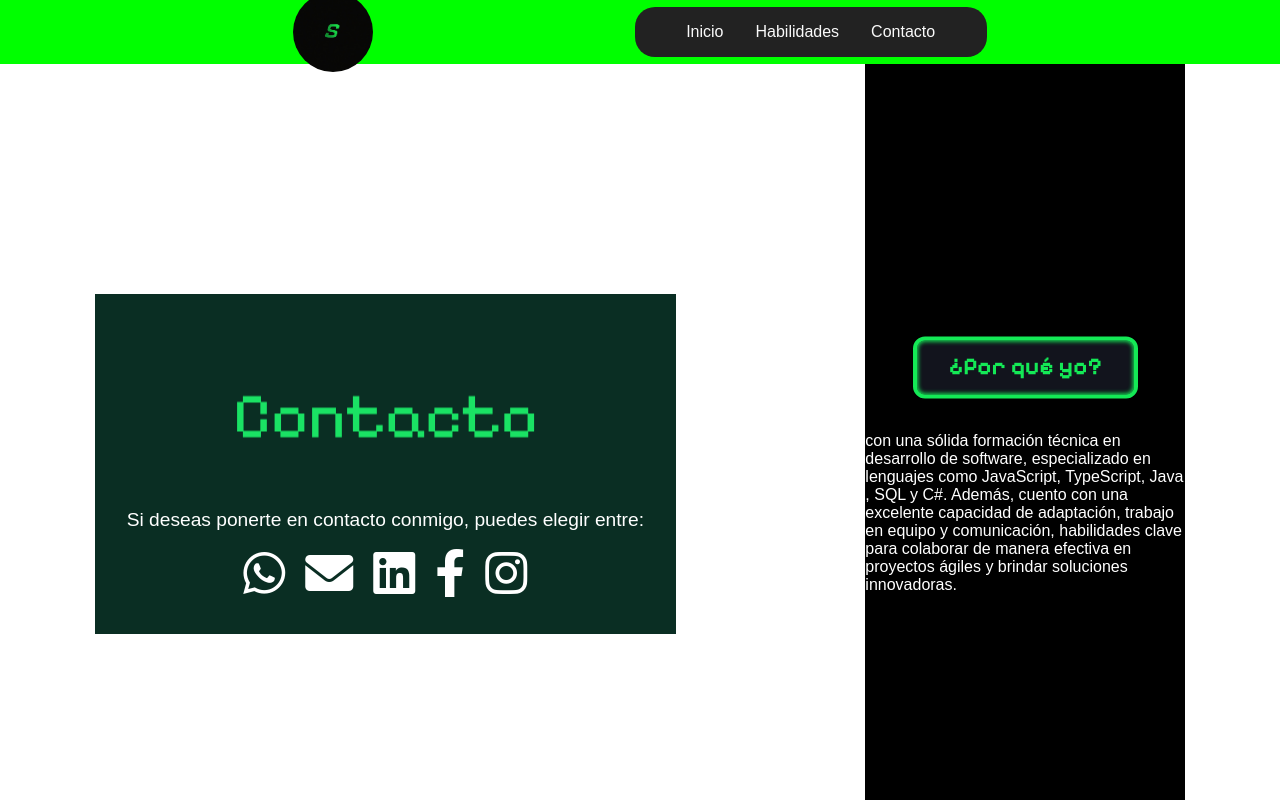
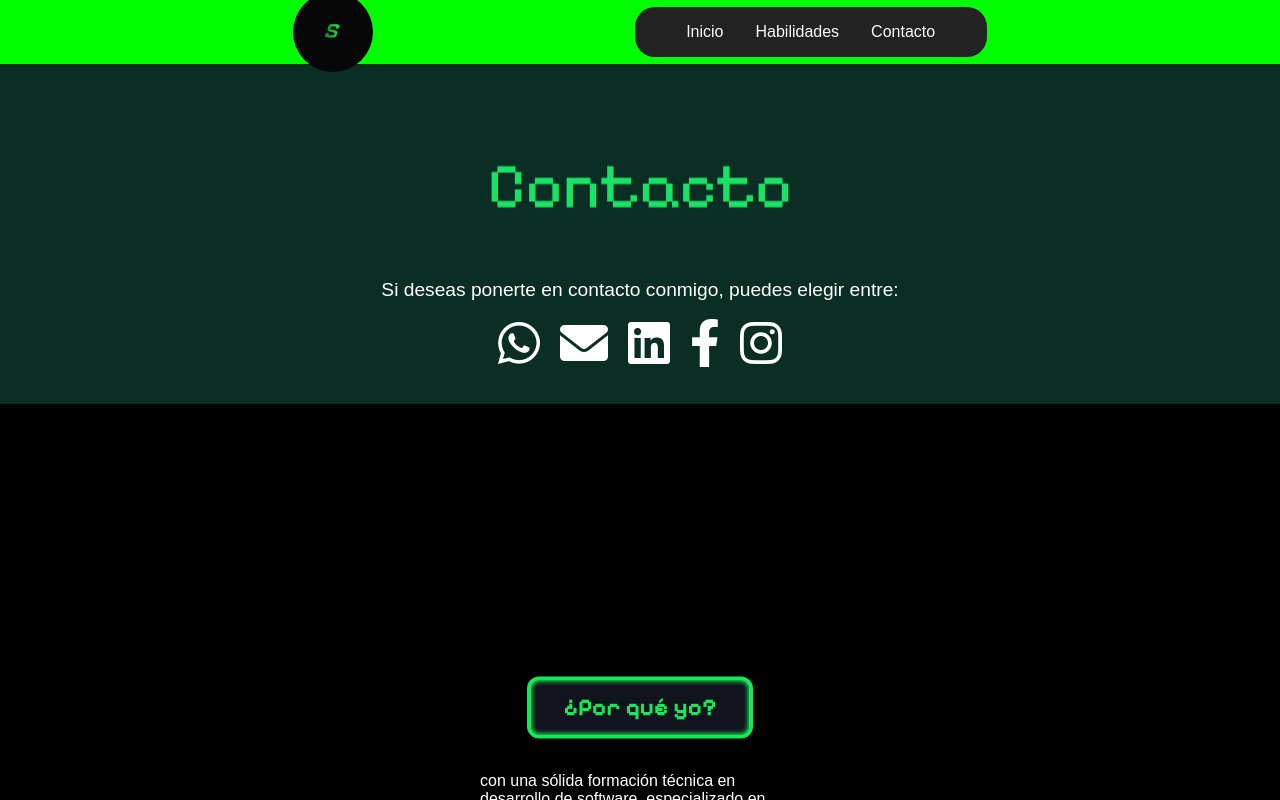
Before and after one commit to sarchiandres/portafolio-andres-sarchi, a React (Vite) app: page /Contact in a window 1280 px wide. Built offline with nearby package versions, Linux system fonts and the light colour scheme; a web font is replaced by a local one.

Commit message:
se hacen cambios en el responsive

```diff
--- a/src/components/Layouts/ChooseME/choose.css
+++ b/src/components/Layouts/ChooseME/choose.css
@@ -4,6 +4,7 @@
     background-color: black;
     color: white;
     height: 100vh;
+    width: 100vw;
     display: flex;
     justify-content: center;
     align-items: center;
--- a/src/components/Layouts/Networcks/Networks.css
+++ b/src/components/Layouts/Networcks/Networks.css
@@ -3,6 +3,7 @@
 .contact-container {
     padding: 2rem;
     text-align: center;
+    width: 100vw;
     background-color:#0A2E23;
   }
 
--- a/src/components/pages/Contact/Contac.css
+++ /dev/null
@@ -1,3 +0,0 @@
-.secContac{
-    width: 100vw;
-}
```
